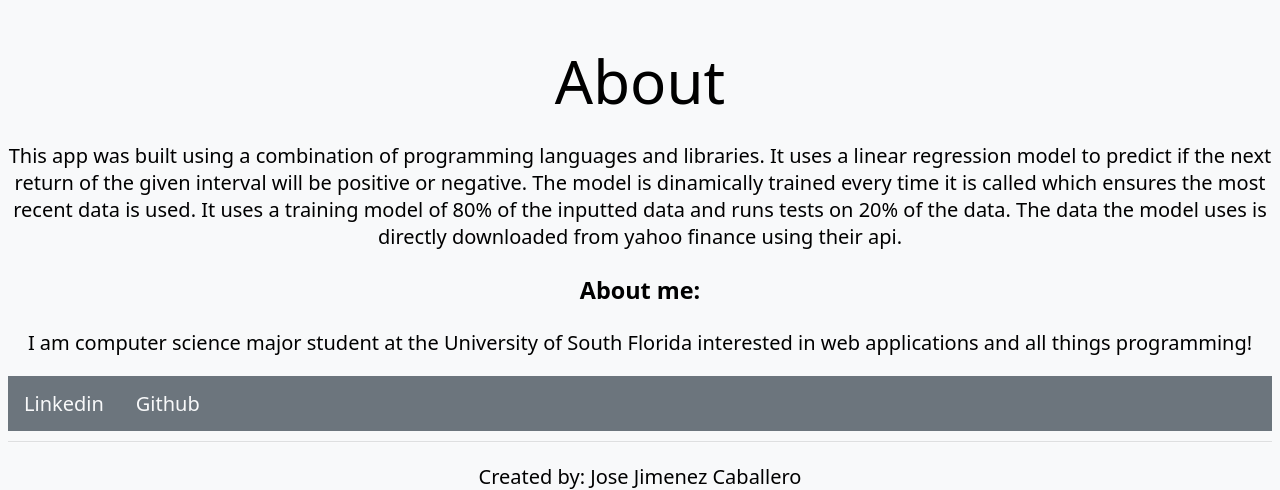
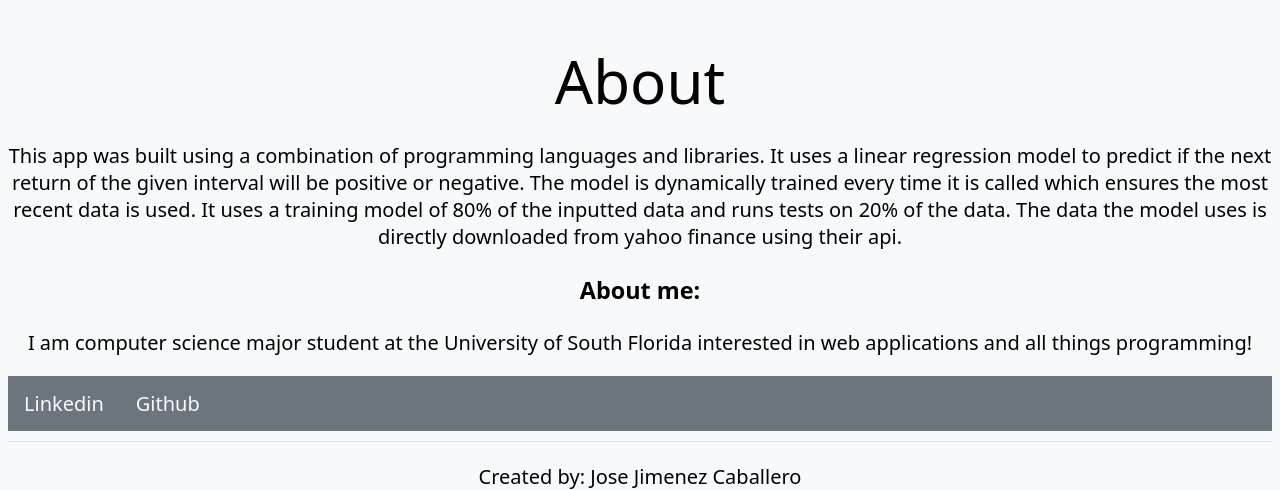
Before and after one commit to JoseJimenezCaballero/Stock_Prediction_WebAPP, a Flask app: page /about in a window 1280 px wide. Shown: the part 63-553 px from the top of the page. Run offline with Flask 3, Linux system fonts and the light colour scheme.

Commit message:
Update about.html
typo fix

```diff
--- a/templates/about.html
+++ b/templates/about.html
@@ -18,7 +18,7 @@
   </header>
   <main>
     <h1>About</h1>
-    <p class="about">This app was built using a combination of programming languages and libraries. It uses a linear regression model to predict if the next return of the given interval will be positive or negative. The model is dinamically trained every time it is called which ensures the most recent data is used. It uses a training model of 80% of the inputted data and runs tests on 20% of the data. The data the model uses is directly downloaded from yahoo finance using their api. </p>
+    <p class="about">This app was built using a combination of programming languages and libraries. It uses a linear regression model to predict if the next return of the given interval will be positive or negative. The model is dynamically trained every time it is called which ensures the most recent data is used. It uses a training model of 80% of the inputted data and runs tests on 20% of the data. The data the model uses is directly downloaded from yahoo finance using their api. </p>
 
 
     <h3>About me:</h3>
```
